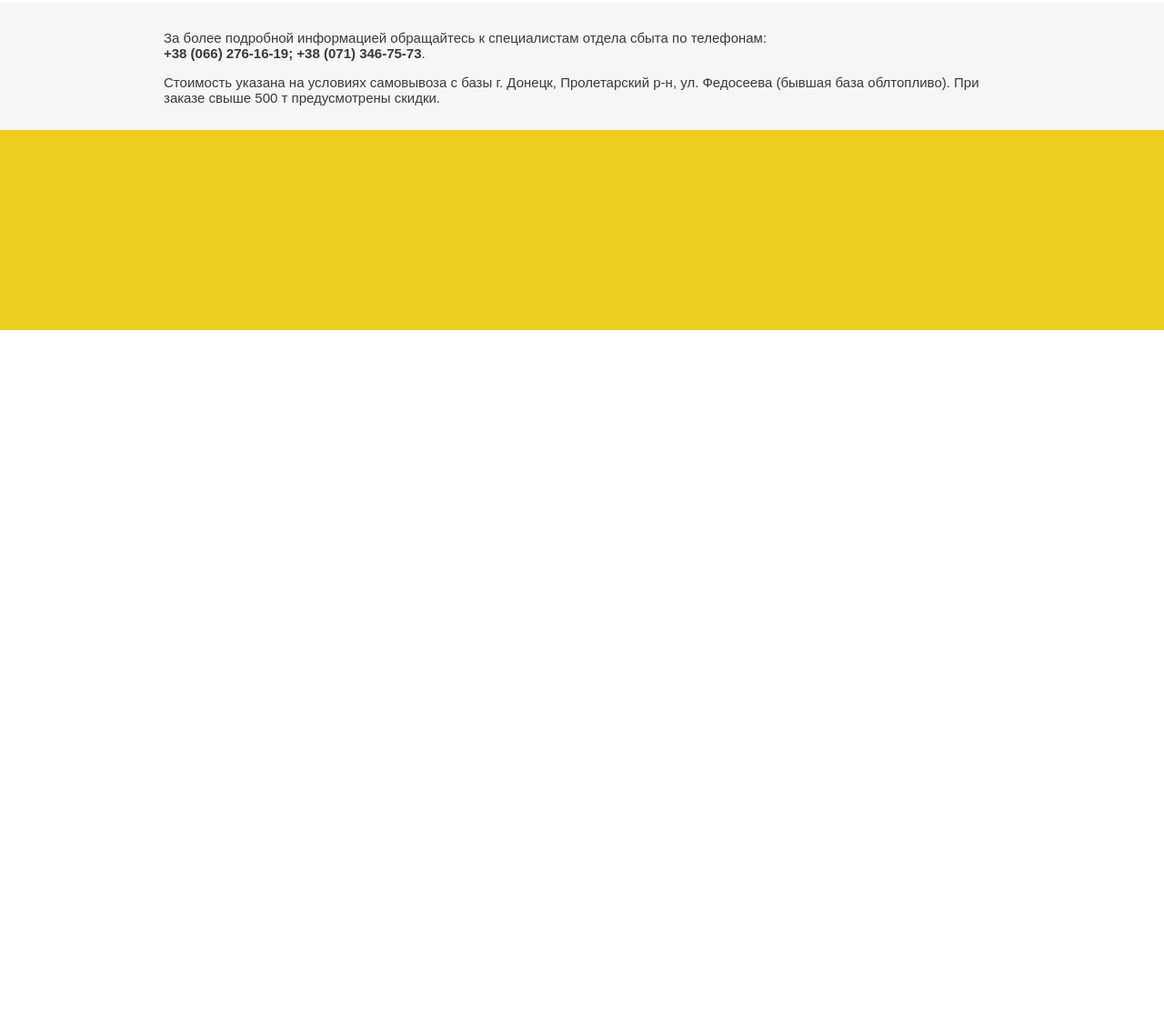
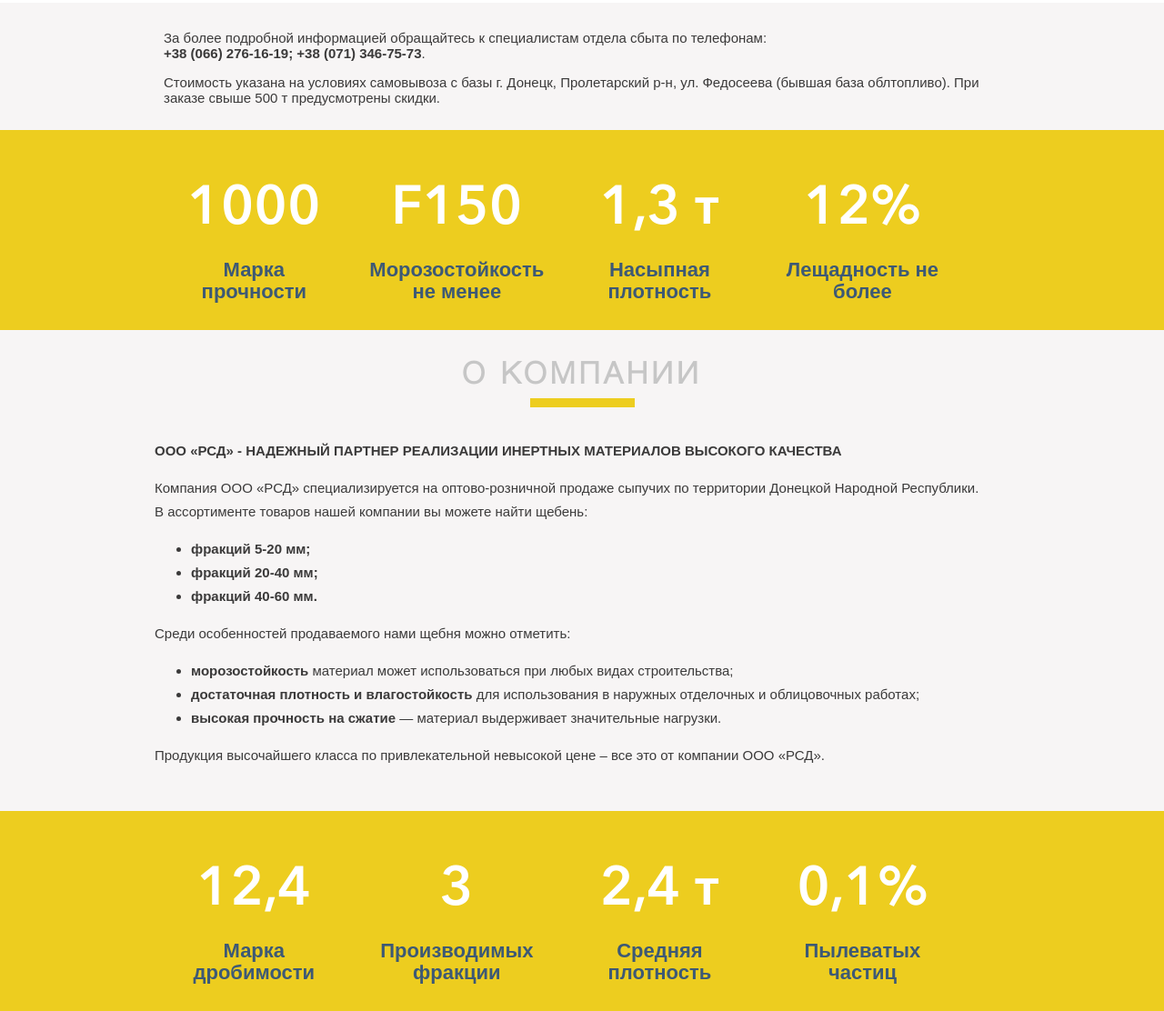
Before and after one commit to nezz0/rsd, a plain HTML site: page index.html in a window 1280 px wide. Shown: the part 1207-2319 px from the top of the page at 91% size. Before the commit the page ends 1570 px from the top, so only its background shows below. Drawn offline with Linux system fonts and the light colour scheme; a script that the page names is missing; files whose address does not match are found by name.

Commit message:
Second commit
Добавлено 2 блока контента

```diff
--- a/css/style.css
+++ b/css/style.css
@@ -248,14 +248,49 @@ header li {
 }
 .block3 {
 	background-color: #edcd1f;
-	content: ' ';
 	height: 220px;
 }
 .block3-content {
-	width: 920px;
+	width: 940px;
+	margin: 0 auto;
+	padding-top: 45px;
 }
-.col4 {
-	width: 25%;
+.col-4 {
+	width: 19%;
+	color: #fff;
+	text-align: center;
+	font-family: Avenir;
+	display: inline-block;
+	margin: 0px 20px;
+}
+.col-4 h1 {
+	font-size: 60px;
+	display: block;
+	margin: 0;
+}
+.col-4 h3 {
+	font-size: 22px;
+	font-family: Arial;
+	font-weight: 700;
+	line-height: 24px;
+	color: #3d5975;
+	height: 52px;
+	display: flex;
+  	justify-content: center;
+  	align-items: center;
+}
+.block4 {
+	height: 529px;
+	content: ' ';
+	background-color: #F7F5F5;
+}
+.block4-content {
+	width: 940px;
+	margin: 0 auto;
+	font-size: 15px;
+	line-height: 26px;
+	font-family: Arial;
+
 }
 main {
 
--- a/index.html
+++ b/index.html
@@ -118,10 +118,67 @@
 		</div>
 		<div class="block3">
 			<div class="block3-content">
-				<div class="col-4"></div>
-				<div class="col-4"></div>
-				<div class="col-4"></div>
-				<div class="col-4"></div>
+				<div class="col-4">
+					<h1>1000</h1>
+					<h3>Марка прочности</h3>
+				</div>
+				<div class="col-4">
+					<h1>F150</h1>
+					<h3>Морозостойкость не менее</h3>
+				</div>
+				<div class="col-4">
+					<h1>1,3 т</h1>
+					<h3>Насыпная плотность</h3>
+				</div>
+				<div class="col-4">
+					<h1>12%</h1>
+					<h3>Лещадность не более</h3>
+				</div>
+			</div>
+		</div>
+		<div class="block4">
+			<div class="grey-line">
+				<p><b>О КОМПАНИИ</b></p>
+				<div class="yellow-line"></div>
+			</div>
+			<div class="block4-content">
+				<p><b>ООО «РСД» - НАДЕЖНЫЙ ПАРТНЕР РЕАЛИЗАЦИИ ИНЕРТНЫХ МАТЕРИАЛОВ ВЫСОКОГО КАЧЕСТВА</b></p>
+
+				<p>Компания ООО «РСД» специализируется на оптово-розничной продаже сыпучих по территории Донецкой Народной Республики. <br>В ассортименте товаров нашей компании вы можете найти щебень:<p>
+				<ul>
+					<li><b>фракций 5-20 мм;</b></li>
+					<li><b>фракций 20-40 мм;</b></li>
+					<li><b>фракций 40-60 мм.</b></li>
+				</ul>
+
+				<p>Среди особенностей продаваемого нами щебня можно отметить:</p>
+				<ul>
+					<li><b>морозостойкость</b>  материал может использоваться при любых видах строительства;</li>
+					<li><b>достаточная плотность и влагостойкость</b> для использования в наружных отделочных и облицовочных работах;</li>
+					<li><b>высокая прочность на сжатие</b> — материал выдерживает значительные нагрузки. </li>
+				</ul>
+
+				<p>Продукция высочайшего класса по привлекательной невысокой цене – все это от компании ООО «РСД».</p>
+			</div>
+		</div>
+		<div class="block3">
+			<div class="block3-content">
+				<div class="col-4">
+					<h1>12,4</h1>
+					<h3>Марка дробимости</h3>
+				</div>
+				<div class="col-4">
+					<h1>3</h1>
+					<h3>Производимых фракции</h3>
+				</div>
+				<div class="col-4">
+					<h1>2,4 т</h1>
+					<h3>Средняя плотность</h3>
+				</div>
+				<div class="col-4">
+					<h1>0,1%</h1>
+					<h3>Пылеватых частиц</h3>
+				</div>
 			</div>
 		</div>
 	</main>
```
Also changed, not shown: 2 other files.
